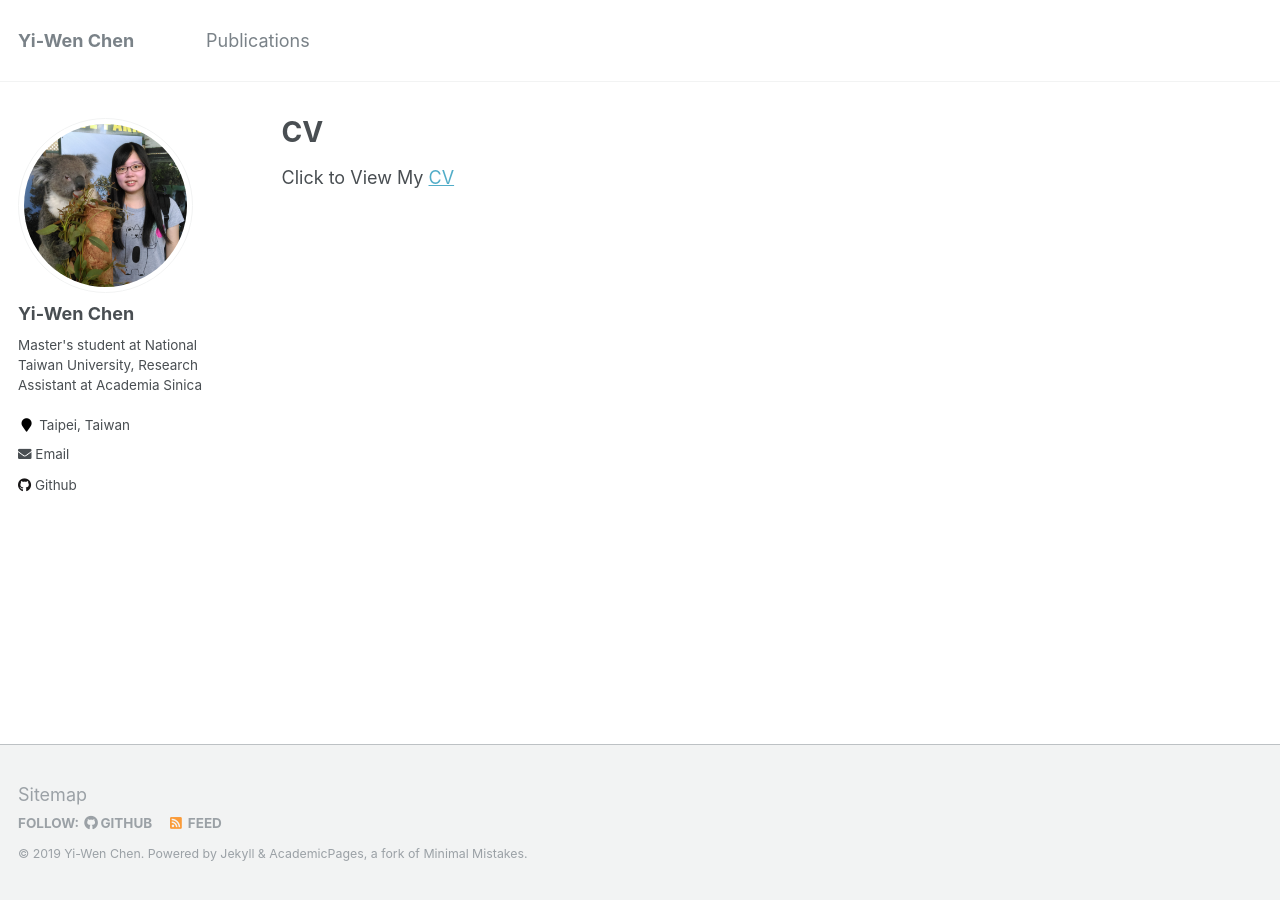
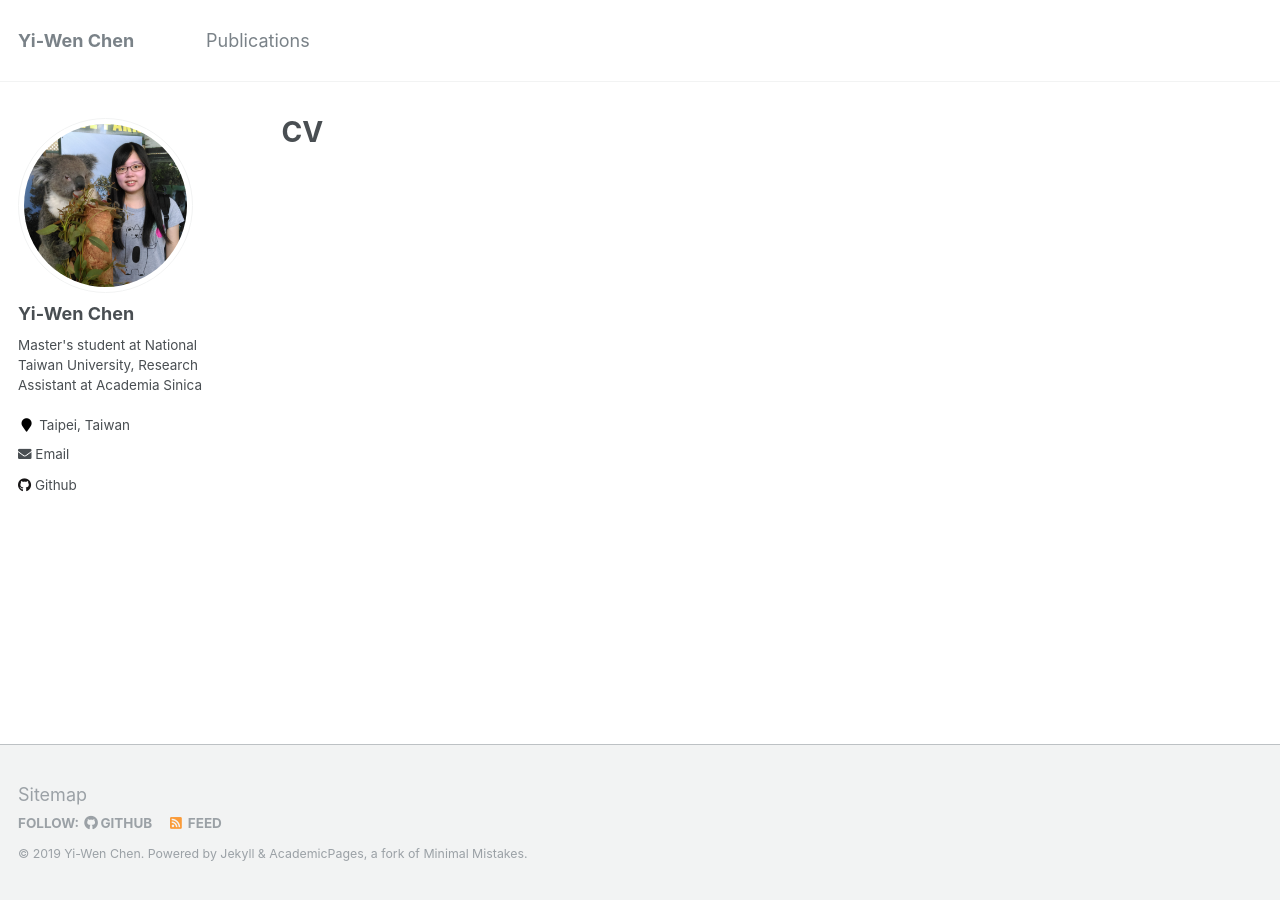
Before and after one commit to wenz116/wenz116.github.io, a Jekyll site: the page built from _pages/cv.md, in a window 1280 px wide. Built offline with Jekyll 4.4.1, drawn with Linux system fonts in a browser that asks for light colours.

Commit message:
Update cv.md

```diff
--- a/_pages/cv.md
+++ b/_pages/cv.md
@@ -8,5 +8,3 @@ redirect_from:
 ---
 
 {% include base_path %}
-
-Click to View My [CV](https://wenz116.github.io/files/ywchen_cv.pdf)
```
